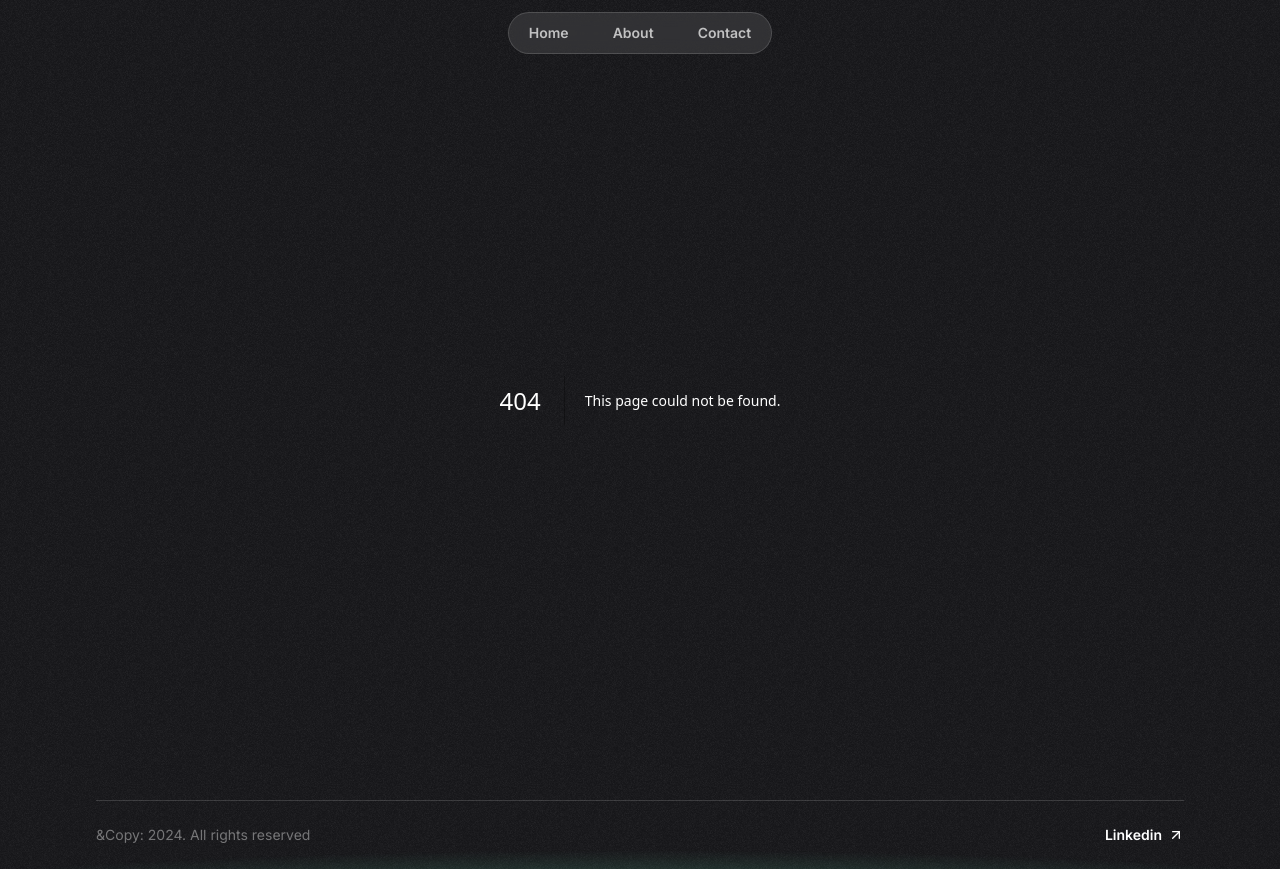
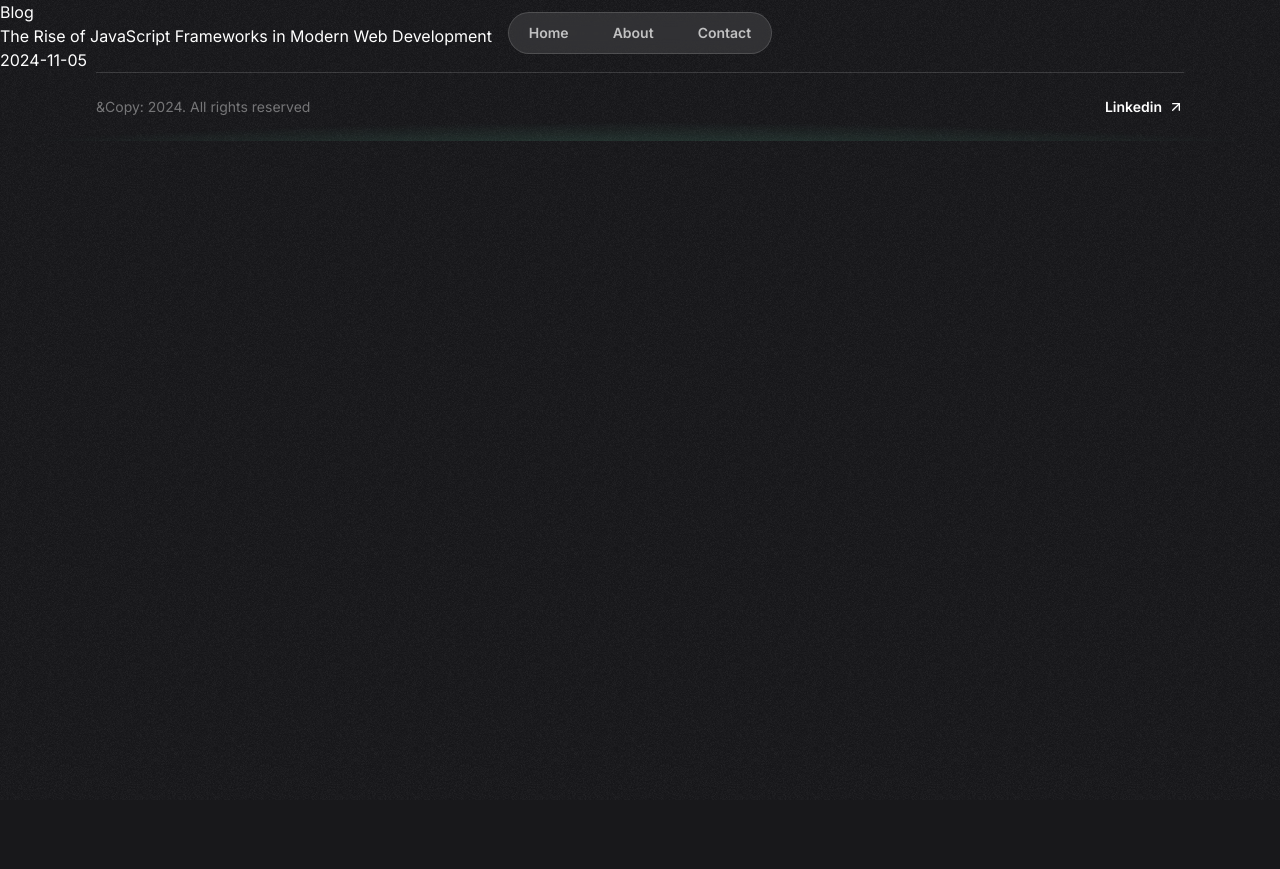
Before and after one commit to surya9490/portfolio, a Next.js app: page /blogs in a window 1280 px wide. Before the commit this address had no page. After the commit the page ends 800 px from the top, so only its background shows below. Built offline with nearby package versions, Linux system fonts and the light colour scheme; a web font is replaced by a local one.

Commit message:
blog post

```diff
--- a/package.json
+++ b/package.json
@@ -15,6 +15,8 @@
     "@vercel/analytics": "^1.4.0",
     "@vercel/speed-insights": "^1.1.0",
     "framer-motion": "^11.3.21",
+    "gray-matter": "^4.0.3",
+    "markdown-it": "^14.1.0",
     "next": "^15.0.3",
     "next-sitemap": "^4.2.3",
     "nodemailer": "^6.9.16",
@@ -24,6 +26,7 @@
     "tailwind-merge": "^2.4.0"
   },
   "devDependencies": {
+    "@types/markdown-it": "^14.1.2",
     "@types/node": "^20",
     "@types/react": "^18",
     "@types/react-dom": "^18",
--- /dev/null
+++ b/src/app/blogs/page.tsx
@@ -0,0 +1,18 @@
+import { getAllPosts } from "../../lib/post";
+
+export default function BlogPost() {
+  const posts = getAllPosts();
+  return (
+    <div>
+      <h1>Blog</h1>
+      <ul>
+        {posts.map((post) => (
+          <li key={post.slug}>
+            <a href={`/blogs/${post.slug}`}>{post.title}</a>
+            <p>{post.date}</p>
+          </li>
+        ))}
+      </ul>
+    </div>
+  )
+}
--- /dev/null
+++ b/src/app/posts/[slug]/page.tsx
@@ -0,0 +1,43 @@
+import MarkdownIt from 'markdown-it';
+import { getAllPosts } from '@/lib/post';
+import { notFound } from 'next/navigation';
+
+const md = new MarkdownIt();
+
+// Generate static params for dynamic routes
+export async function generateStaticParams() {
+  const posts = getAllPosts();
+
+  return posts.map((post) => ({
+    slug: post.slug,
+  }));
+}
+
+// Fetch a single post based on slug
+async function fetchPost(slug: string) {
+  const posts = getAllPosts();
+  return posts.find((post) => post.slug === slug);
+}
+
+// Dynamic route component
+export default async function Post({ params }: { params: { slug: string } }) {
+  const post = await fetchPost(params.slug);
+
+  if (!post) {
+    notFound(); // Redirect to a 404 page
+    return null; // Fallback to satisfy TypeScript
+  }
+
+  const htmlContent = md.render(post.content);
+
+  return (
+    <article>
+      <h1>{post.title}</h1>
+      <p className="post-meta">{post.date}</p>
+      <div
+        className="post-content"
+        dangerouslySetInnerHTML={{ __html: htmlContent }}
+      />
+    </article>
+  );
+}
--- /dev/null
+++ b/src/lib/post.js
@@ -0,0 +1,23 @@
+import fs from 'fs';
+import path from 'path';
+import matter from 'gray-matter';
+
+const postsDirectory = path.join(process.cwd(), 'src/posts');
+
+console.log(postsDirectory,'postsDirectory')
+export function getAllPosts() {
+  const fileNames = fs.readdirSync(postsDirectory);
+
+  return fileNames.map((fileName) => {
+    const slug = fileName.replace(/\.md$/, '');
+    const filePath = path.join(postsDirectory, fileName);
+    const fileContents = fs.readFileSync(filePath, 'utf8');
+    const { data, content } = matter(fileContents);
+
+    return {
+      slug,
+      ...data,
+      content,
+    };
+  });
+}
--- /dev/null
+++ b/src/posts/sample-article.md
@@ -0,0 +1,53 @@
+---
+title: "The Rise of JavaScript Frameworks in Modern Web Development"
+date: "2024-11-05"
+author: "Jane Doe"
+---
+
+## Introduction
+
+JavaScript frameworks have revolutionized how developers build web applications, making it easier and faster to create dynamic and interactive user experiences. In this article, we’ll explore the rise of JavaScript frameworks, why they’re so popular, and how they have shaped modern web development.
+
+## A Brief History of JavaScript Frameworks
+
+JavaScript has come a long way from its humble beginnings as a simple scripting language. Early on, developers faced challenges when building complex applications, especially with browser compatibility and cross-platform issues. However, the emergence of frameworks like **Angular**, **React**, and **Vue** changed the game, bringing structure, performance, and scalability to JavaScript-based development.
+
+### Early Frameworks
+
+Frameworks like **jQuery** played a critical role in simplifying JavaScript, abstracting common tasks and improving cross-browser compatibility. jQuery laid the foundation for the more sophisticated frameworks that followed.
+
+### The Shift to Component-Based Architectures
+
+The introduction of **React** in 2013 marked a significant shift in how web applications were built. React introduced the concept of components, allowing developers to build reusable, encapsulated parts of the user interface. This approach led to cleaner code, better performance, and more maintainable applications.
+
+## Why JavaScript Frameworks Are So Popular
+
+JavaScript frameworks have become an essential part of web development, and there are several reasons for their widespread adoption:
+
+- **Developer Productivity**: Frameworks offer built-in tools and optimizations, allowing developers to focus on building features rather than solving common issues from scratch.
+- **Community and Ecosystem**: Popular frameworks have large communities, extensive documentation, and a rich ecosystem of third-party libraries, making it easier to find solutions and support.
+- **Cross-Platform Development**: Many frameworks support mobile and desktop applications, providing a seamless experience across different devices.
+
+### Key Features of Popular Frameworks
+
+- **React**: Known for its virtual DOM, JSX syntax, and component-based architecture.
+- **Vue**: Offers reactive two-way data binding, and a gentle learning curve, making it beginner-friendly.
+- **Angular**: A full-featured framework with strong support for large-scale applications and TypeScript integration.
+
+## Challenges with JavaScript Frameworks
+
+Despite their advantages, JavaScript frameworks come with their own set of challenges:
+
+- **Performance Overhead**: Some frameworks introduce performance overhead, especially in large applications.
+- **Learning Curve**: Each framework has a learning curve, requiring time and effort to master.
+- **Constant Evolution**: JavaScript frameworks are continually evolving, making it challenging to keep up with the latest changes and best practices.
+
+## Conclusion
+
+JavaScript frameworks have transformed web development, enabling developers to build sophisticated, high-performance applications quickly and efficiently. Although they present some challenges, the benefits they offer make them invaluable tools in today’s web development landscape.
+
+As we look to the future, it’s clear that JavaScript frameworks will continue to evolve, introducing new features and paradigms to meet the ever-growing demands of users and developers alike.
+
+---
+
+*Thank you for reading! If you enjoyed this article, stay tuned for more insights into the world of web development.*
```
Also changed, not shown: 1 other file (tests, documents, lock files or other folders).
